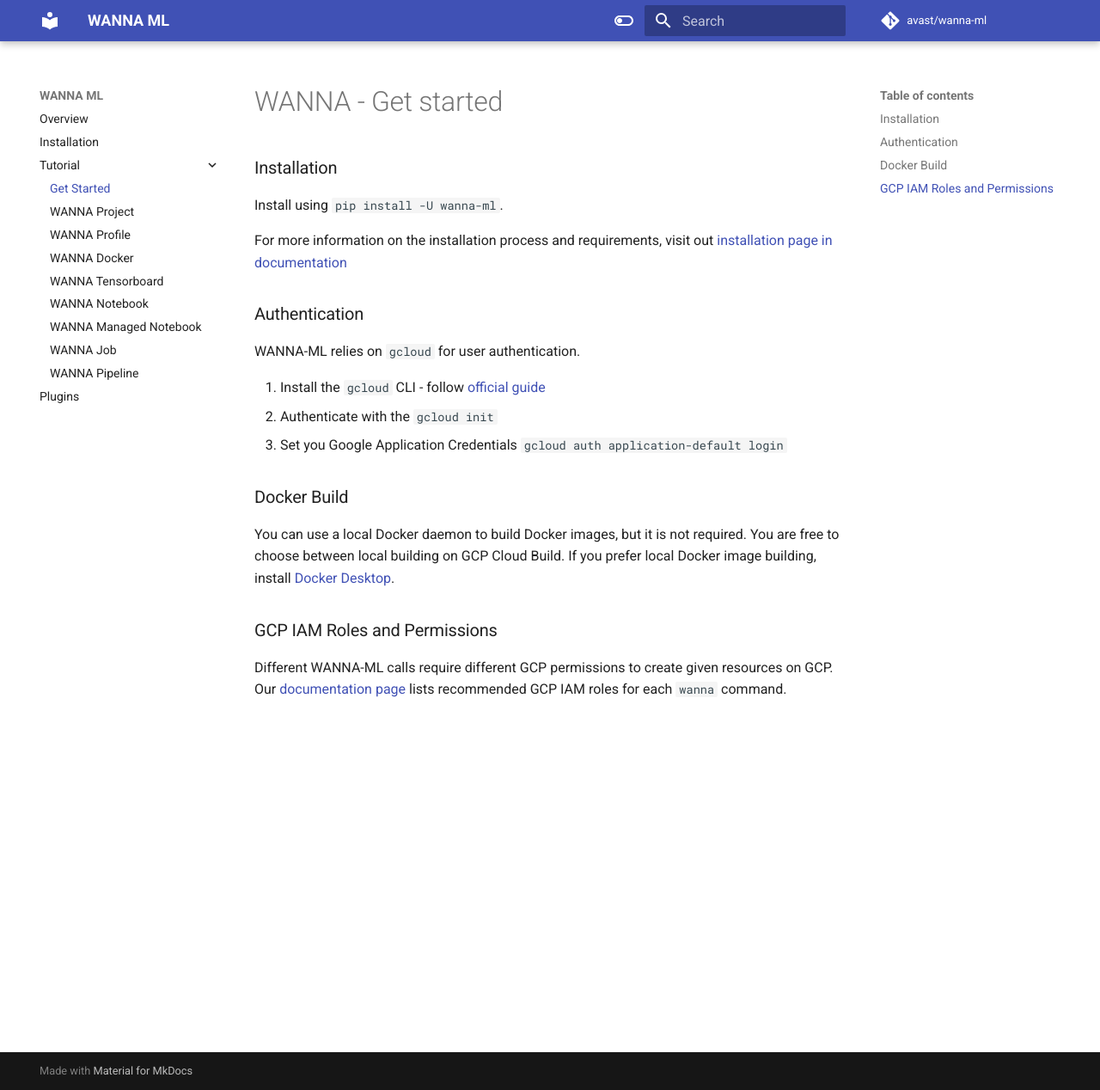
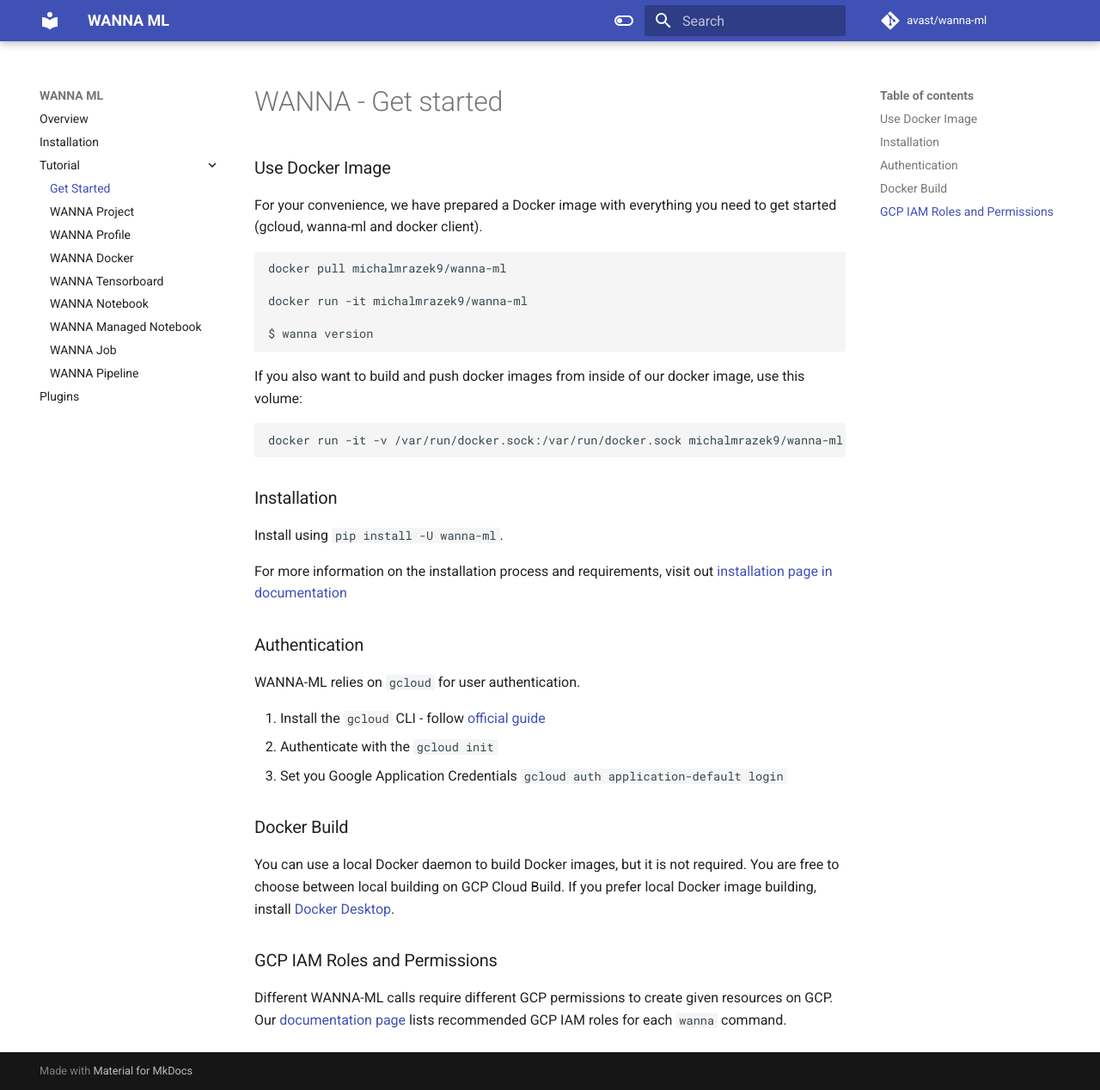
Before and after one commit to avast/wanna-ml, an MkDocs documentation site: the page built from docs/tutorial/index.md, in a window 1280 px wide and 1268 px high. Shown: the whole window at 86% size. Built offline with MkDocs 1.6.1 and Material for MkDocs 9.7.7, drawn with Linux system fonts in a browser that asks for light colours; comment, search, counter and statistics services are not loaded.

Commit message:
feat: docker in docker

````diff
--- a/docs/tutorial/index.md
+++ b/docs/tutorial/index.md
@@ -8,6 +8,21 @@
 ---
 
 # WANNA - Get started
+
+### Use Docker Image
+For your convenience, we have prepared a Docker image with everything you need to get started (gcloud, wanna-ml and docker client).
+```bash
+docker pull michalmrazek9/wanna-ml
+
+docker run -it michalmrazek9/wanna-ml
+
+$ wanna version
+```
+
+If you also want to build and push docker images from inside of our docker image, use this volume:
+```bash
+docker run -it -v /var/run/docker.sock:/var/run/docker.sock michalmrazek9/wanna-ml
+```
 
 ### Installation
 Install using `pip install -U wanna-ml`.
````
Also changed, not shown: README.md (+6 -1 lines), 1 other file.
